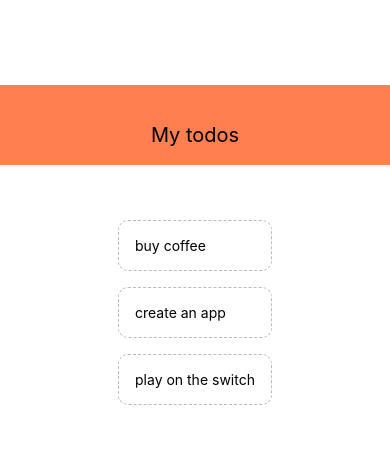
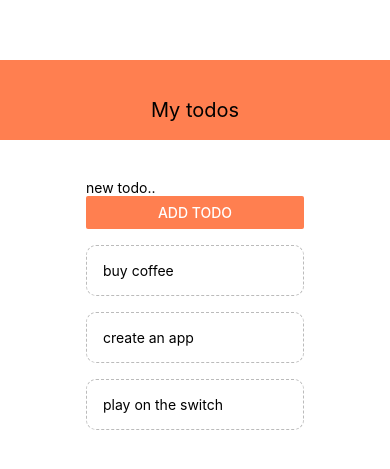
Before and after one commit to bondloong/native-lesson, a React Native app: screen / in a window 390 px wide. Shown: the part 177-646 px from the top of the page. Built offline with nearby package versions, Linux system fonts and the light colour scheme.

Commit message:
app delete todo and add todo

```diff
--- a/App.js
+++ b/App.js
@@ -2,28 +2,40 @@ import React, {useState} from 'react';
 import { StyleSheet, Text, View, FlatList } from 'react-native';
 import Header from './components/header';
 import TodoItem from './components/todoItem'
+import AddTodo from './components/addTodo';
 
 export default function App() {
   const [todos, setTodos] = useState([
-    { key: '1', text: 'buy coffee'},
-    { key: '2', text: 'create an app'},
-    { key: '3', text: 'play on the switch'},
+    { key: 1, text: 'buy coffee'},
+    { key: 2, text: 'create an app'},
+    { key: 3, text: 'play on the switch'},
   ])
-  const pressHendler = (key) => {
+  const hendlerDelete = (key) => {
     setTodos((prevTodos) => {
       return prevTodos.filter(todo => todo.key != key)
     })
+  }
+  const handlerSubmite = (todo) => {
+    if (todo.length > 2){
+      setTodos((prevTodos) => {
+        return [
+          {key: (todos.length+1), text: todo},
+          ...prevTodos
+        ]
+      })
+    }
+    return
   }
   return (
     <View style={styles.container}>
       <Header />
       <View style={styles.content}>
-        {/*to form*/}
+        <AddTodo handlerSubmite={handlerSubmite} />
         <View style={styles.list}>
           <FlatList
             data={todos}
             renderItem={({item})=>(
-              <TodoItem pressHendler={pressHendler} item={item}/>
+              <TodoItem hendlerDelete={hendlerDelete} item={item}/>
             )}
           />
         </View>
--- /dev/null
+++ b/components/addTodo.js
@@ -0,0 +1,28 @@
+import React, {useState} from 'react'
+import { StyleSheet, TextInput, Button, View } from 'react-native'
+
+const addTodo = ({handlerSubmite}) => {
+    const [todo, setTodo] = useState('')
+
+    const handlerChange = (val) => {
+        setTodo(val)
+    }
+    return (
+        <View>
+            <TextInput
+                style={styles.input}
+                placeholder={'new todo..'}
+                onChangeText={handlerChange}
+            />
+            <Button onPress={() => handlerSubmite(todo)} title='add todo' color='coral'/>
+        </View>
+    )
+}
+
+export default addTodo
+
+const styles = StyleSheet.create({
+    input: {
+
+    }
+})
--- a/components/todoItem.jsx
+++ b/components/todoItem.jsx
@@ -1,9 +1,9 @@
 import React from 'react'
 import { View, Text, TouchableOpacity, StyleSheet } from 'react-native'
 
-const todoItem = ({item, pressHendler}) => {
+const todoItem = ({item, hendlerDelete}) => {
     return (
-        <TouchableOpacity style={styles.item} onPress={() => pressHendler(item.key)}>
+        <TouchableOpacity style={styles.item} onPress={() => hendlerDelete(item.key)}>
             <Text>{item.text}</Text>
         </TouchableOpacity>
     )
```
